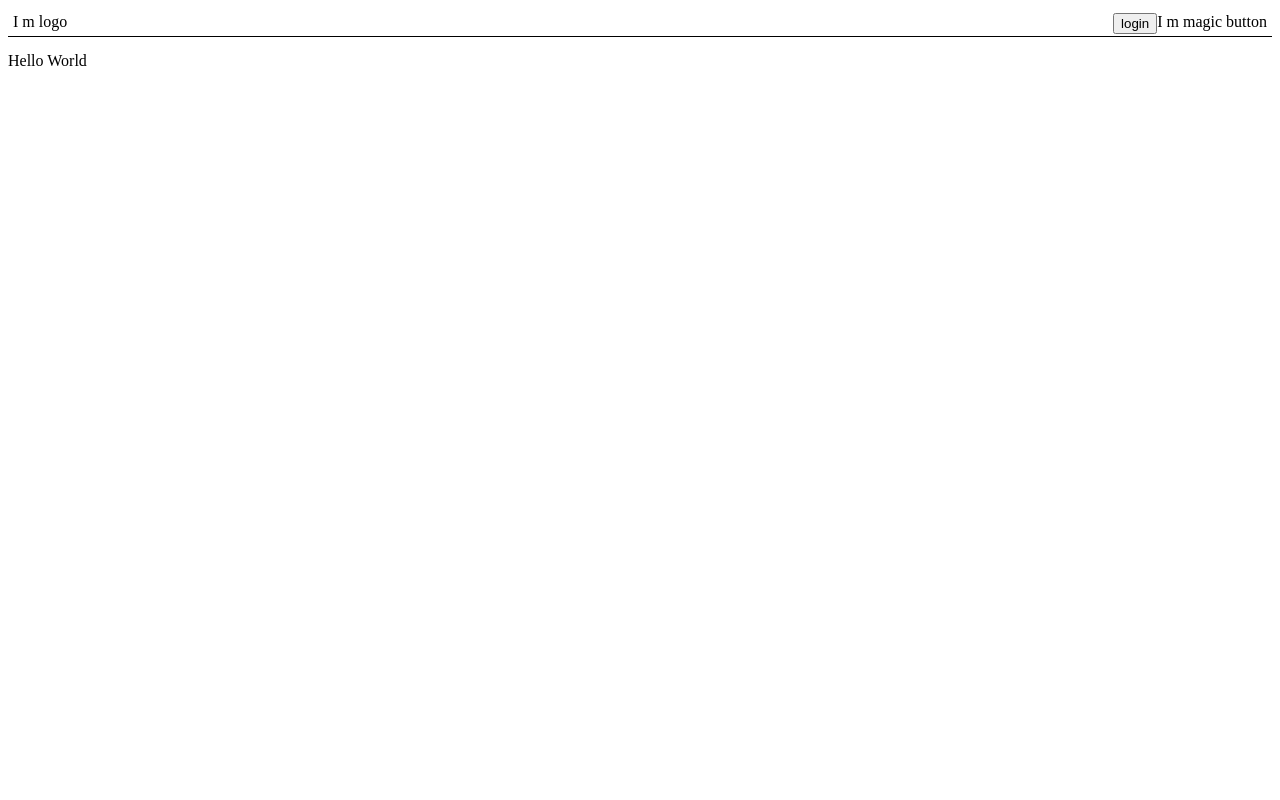
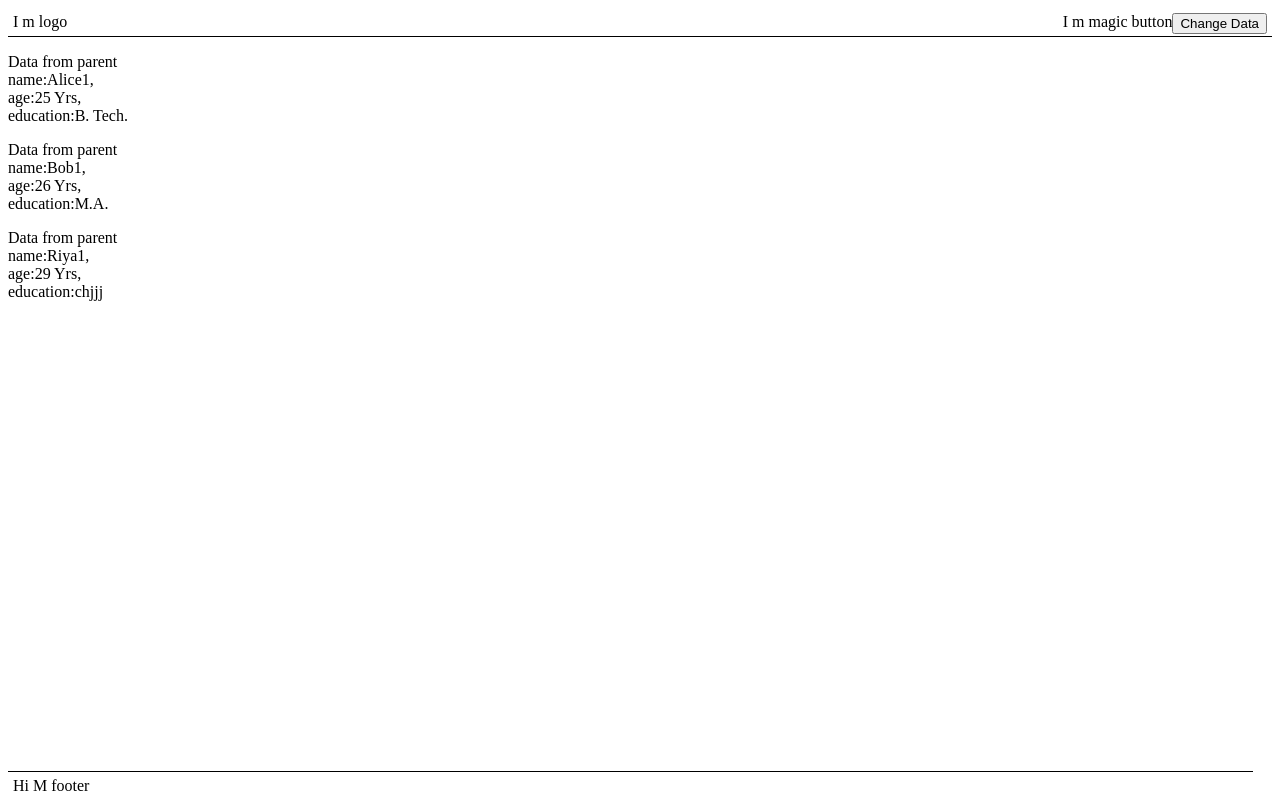
Before and after one commit to akhileshcoder/rectDemoProject, a React app: page / in a window 1280 px wide. Built offline with nearby package versions, Linux system fonts and the light colour scheme.

Commit message:
state data

```diff
--- a/App.jsx
+++ b/App.jsx
@@ -1,14 +1,62 @@
 import React from "react";// var React =require("react")
 import Header from "./Components/header.jsx";
+import Footer from "./Components/footer.jsx";
+import MyContent from "./Components/myContent.jsx";
 
 class App extends React.Component{
+    constructor(){
+        super();
+        this.state ={
+            myData:[
+                {
+                    name:"Alice",
+                    age:"25 Yrs",
+                    education:"B. Tech."
+                },
+                {
+                    name:"Bob",
+                    age:"26 Yrs",
+                    education:"M.A."
+                },{
+                    name:"Riya",
+                    age:"29 Yrs",
+                    education:"chjjj"
+                }
+            ]
+        };
+
+        setTimeout(() =>{
+            let data = [{p:8,p1:8},{p:7,p1:8}];
+            this.setState({
+                myData:[
+                    {
+                        name:"Alice1",
+                        age:"25 Yrs",
+                        education:"B. Tech."
+                    },
+                    {
+                        name:"Bob1",
+                        age:"26 Yrs",
+                        education:"M.A."
+                    },{
+                        name:"Riya1",
+                        age:"29 Yrs",
+                        education:"chjjj"
+                    }
+                ]
+            })
+        },3000);
+    }
     render(){
         return (
             <div>
                 <Header />
-                <div>
-                    Hello World
-                </div>
+                {
+                    this.state.myData.map((e,i)=>{
+                        return <MyContent key={e.name} myData={e}/>
+                    })
+                }
+                <Footer />
             </div>
         )
     }
--- /dev/null
+++ b/Components/footer.jsx
@@ -0,0 +1,16 @@
+import React from "react";// var React =require("react")
+
+class Footer extends React.Component{
+    render(){
+        let myStyle={position:"fixed",bottom:"0",width:"calc(100% - 45px)",padding:"5px", borderTop:"1px solid",marginTop:"15px"};
+        return (
+            <div>
+                <div style={myStyle}>
+                    Hi M footer
+                </div>
+            </div>
+        )
+    }
+}
+
+export default Footer;
--- a/Components/header.jsx
+++ b/Components/header.jsx
@@ -7,8 +7,8 @@ class Header extends React.Component{
             <div>
                 <div style={myStyle}>
                     <span>I m logo</span>
+                    <button className="pull-right">Change Data</button>
                     <span className="pull-right">I m magic button</span>
-                    <button className="pull-right">login</button>
                 </div>
             </div>
         )
--- /dev/null
+++ b/Components/myContent.jsx
@@ -0,0 +1,20 @@
+import React from "react";// var React =require("react")
+
+class MyContent extends React.Component{
+    constructor(){
+        super();
+    }
+    render(){
+        let myStyle={padding:"5px", borderBottom:"1px solid",marginBottom:"15px"};
+        return (
+            <p>
+                Data from parent<br/>
+                name:{this.props.myData.name},<br/>
+                age:{this.props.myData.age},<br/>
+                education:{this.props.myData.education}
+                </p>
+        )
+    }
+}
+
+export default MyContent;
```
